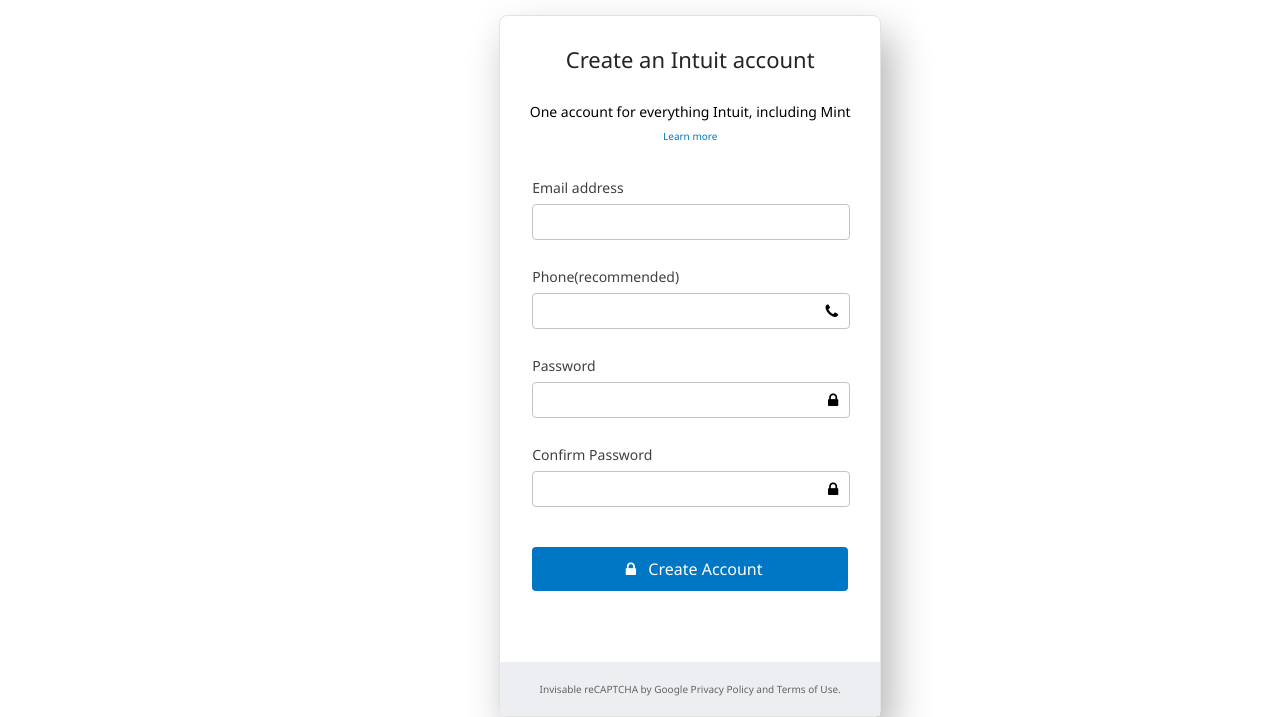
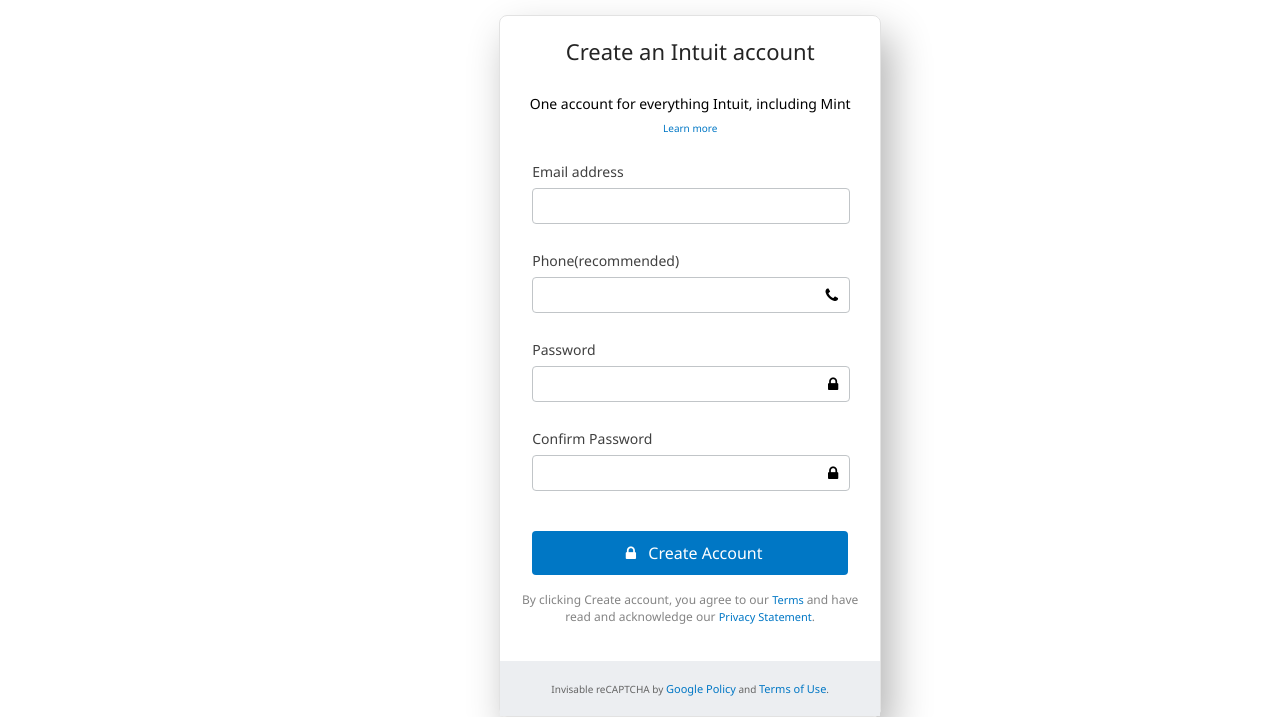
Before and after one commit to konyan/-HTML-FORMS, a plain HTML site: page index.html in a window 1280 px wide. Shown: the part 129-846 px from the top of the page. Drawn offline with Linux system fonts and the light colour scheme.

Commit message:
add footer text

```diff
--- a/css/form.css
+++ b/css/form.css
@@ -15,7 +15,7 @@
   padding: 12px;
   font-weight: 300;
   font-size: 22px;
-  margin-top: 16px;
+  margin-top: 8px;
   margin-bottom: 8px;
   display: block;
   text-align: center;
@@ -37,7 +37,7 @@
 /* FORM ELEMET START HERE, */
 
 .my_form {
-  padding: 8px 32px;
+  padding: 0px 32px 8px 32px;
 }
 
 .my_fieldset {
@@ -103,6 +103,13 @@
 
 /* END FORM ELEMENT CSS */
 
+.my_term {
+  color: #848484;
+  font-size: 12px;
+  display: block;
+  text-align: center;
+  padding: 8px 16px;
+}
 .my_footer {
   background-color: #eceef1;
   padding: 20px;
@@ -118,3 +125,8 @@
   font-size: 10px;
   display: block;
 }
+
+.small {
+  color: #0077c5;
+  font-size: 11px;
+}
--- a/index.html
+++ b/index.html
@@ -102,9 +102,16 @@
 							Create account</button>
 					</form>
 
+					<p class="my_term">
+						By clicking Create account, you agree to our
+						<small class="small"> Terms </small>and have read and acknowledge our <small
+							class="small">Privacy Statement</small>.
+					</p>
 					<div class="my_footer">
 						<span class="footer_text">
-							Invisable reCAPTCHA by Google Privacy Policy and Terms of Use.
+							Invisable reCAPTCHA by <small class="small">Google Policy</small> and <small
+								class="small">Terms of
+								Use</small>.
 						</span>
 					</div>
 				</div>
```
